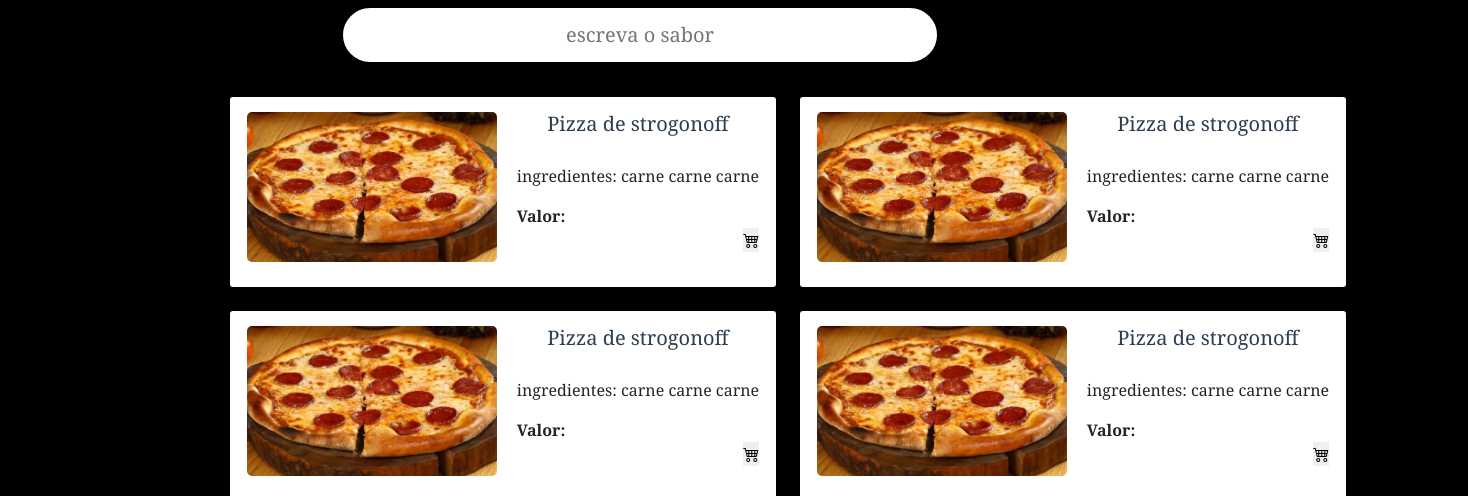
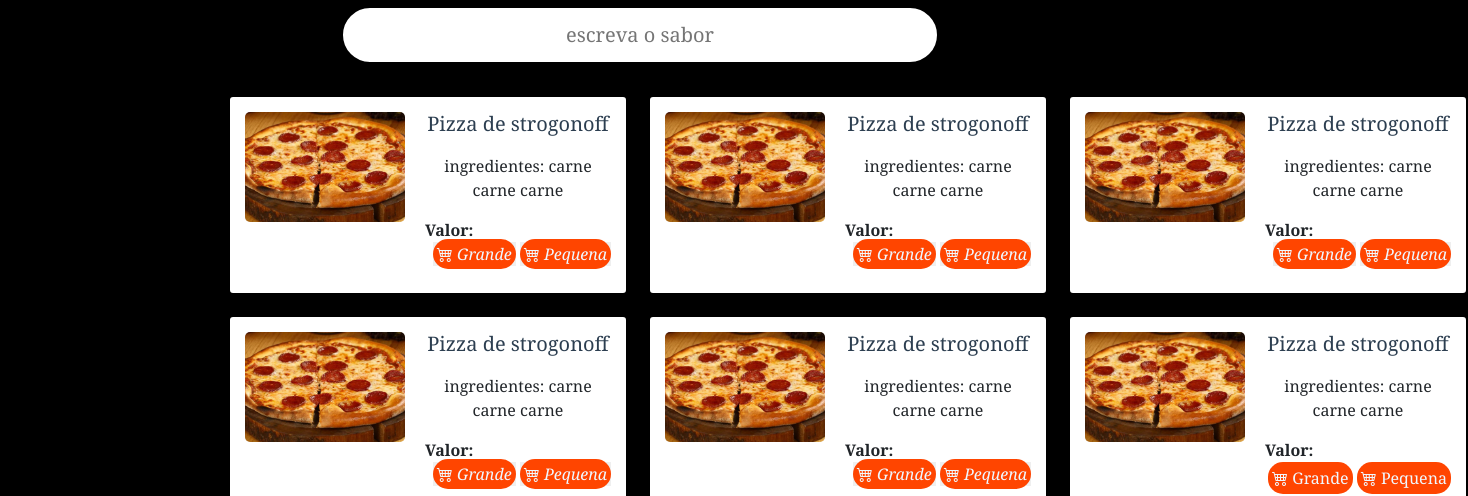
Before and after one commit to Italoliraa/Pizzaria-LaBrunnela, a plain HTML site: page index.html in a window 1280 px wide. Shown: the part 321-817 px from the top of the page, 1468 px wide, since content can reach past the window. Drawn offline with nearby package versions, Linux system fonts and the light colour scheme; files that its build step writes are made by us from their sources.

Commit message:
botton commit

```diff
--- a/css/index.css
+++ b/css/index.css
@@ -55,7 +55,7 @@ body {
     align-self: center;
     display: grid;
     justify-content: space-evenly;
-    grid-template-columns: repeat(2,1fr);
+    grid-template-columns: repeat(3,1fr);
     gap: 20px;
     padding: 30px;
 }
@@ -73,7 +73,8 @@ body {
     justify-content: baseline;
     box-shadow: 0 5px 10px rgba(0, 0, 0, 0.1);
     border: 2px solid #000;
-    width: 550px;
+    height: 200px;
+    width: 400px;
     border-radius: 5px;
     animation: fadeIn 0.2s linear;
     cursor: pointer;
@@ -81,8 +82,8 @@ body {
 }
 
 .container .image-container .image img {
-    height: 150px;
-    width: 250px;
+    height: 110px;
+    width: 160px;
     object-fit: cover;
     margin-bottom: 10px;
     border-radius: 5px;
@@ -109,7 +110,7 @@ body {
 .container .image-container .image h3 {
     font-size: 20px;
     color: #2c3e50;
-    padding-bottom: 20px;
+    padding-bottom: 10px;
 }
 
 .valor-da-pizza{
@@ -138,3 +139,11 @@ body {
 .especial:hover{
     transform: scale(1.3);
 }
+
+.c-c {
+    color: aliceblue;
+    background-color: orangered;
+    border: none;
+    border-radius: 15px;
+    padding: 4px;
+}
--- a/index.html
+++ b/index.html
@@ -66,7 +66,8 @@
                     </p>
                     <strong>Valor: </strong>
                     <div class="compra">
-                        <button><i class="bi bi-cart4 c1"></i></button>
+                        <button><i class="bi bi-cart4 c1 c-c"> Grande</i></button>
+                        <button><i class="bi bi-cart4 c1 c-c"> Pequena</i></button>
                     </div>
                 </div>
             </div>
@@ -82,7 +83,8 @@
                     </p>
                     <strong>Valor: </strong>
                     <div class="compra">
-                        <button><i class="bi bi-cart4 c2"></i></button>
+                        <button><i class="bi bi-cart4 c2 c-c"> Grande</i></button>
+                        <button><i class="bi bi-cart4 c2 c-c"> Pequena</i></button>
                     </div>
                 </div>
             </div>
@@ -98,7 +100,8 @@
                     </p>
                     <strong>Valor: </strong>
                     <div class="compra">
-                        <button><i class="bi bi-cart4 c3"></i></button>
+                        <button><i class="bi bi-cart4 c3 c-c"> Grande</i></button>
+                        <button><i class="bi bi-cart4 c3 c-c"> Pequena</i></button>
                     </div>
                 </div>
             </div>
@@ -115,7 +118,8 @@
                     </p>
                     <strong>Valor: </strong>
                     <div class="compra">
-                        <button><i class="bi bi-cart4 c4"></i></button>
+                        <button><i class="bi bi-cart4 c4 c-c"> Grande</i></button>
+                        <button><i class="bi bi-cart4 c4 c-c"> Pequena</i></button>
                     </div>
                 </div>
             </div>
@@ -131,7 +135,8 @@
                     </p>
                     <strong>Valor: </strong>
                     <div class="compra">
-                        <button><i class="bi bi-cart4 c5"></i></button>
+                        <button><i class="bi bi-cart4 c5 c-c"> Grande</i></button>
+                        <button><i class="bi bi-cart4 c5 c-c"> Pequena</i></button>
                     </div>
                 </div>
             </div>
@@ -145,9 +150,11 @@
                         carne
                         carne
                     </p>
-                    <strong>Valor: </strong>
+                    <strong>Valor:
+                    </strong>
                     <div class="compra">
-                        <button class="btn-adc"><i class="bi bi-cart4 c6"></i></button>
+                        <button i class="bi bi-cart4 c6 c-c"> Grande</i></button>
+                        <button i class="bi bi-cart4 c6 c-c"> Pequena</i></button>
                     </div>
                 </div>
             </div>
```
